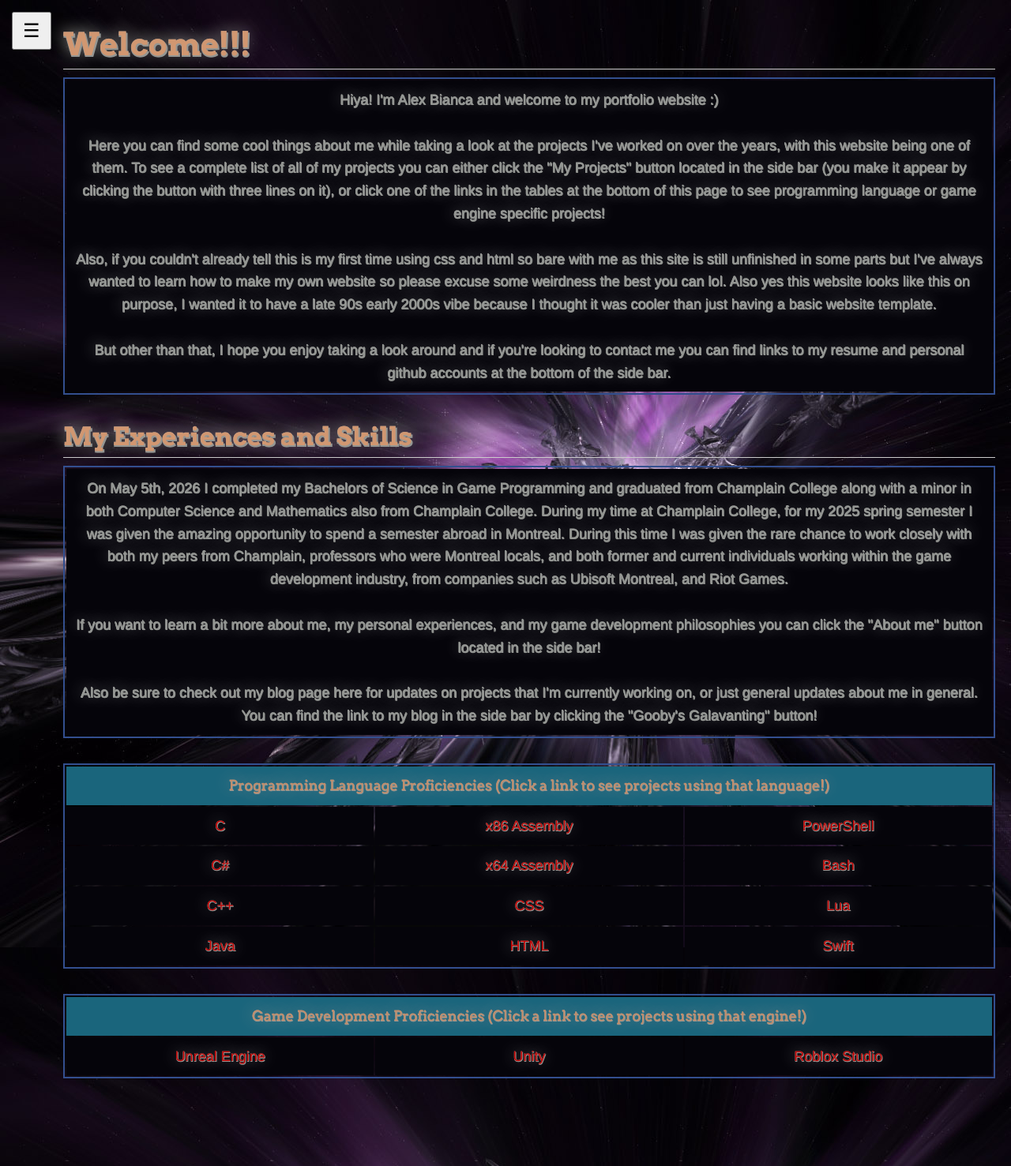
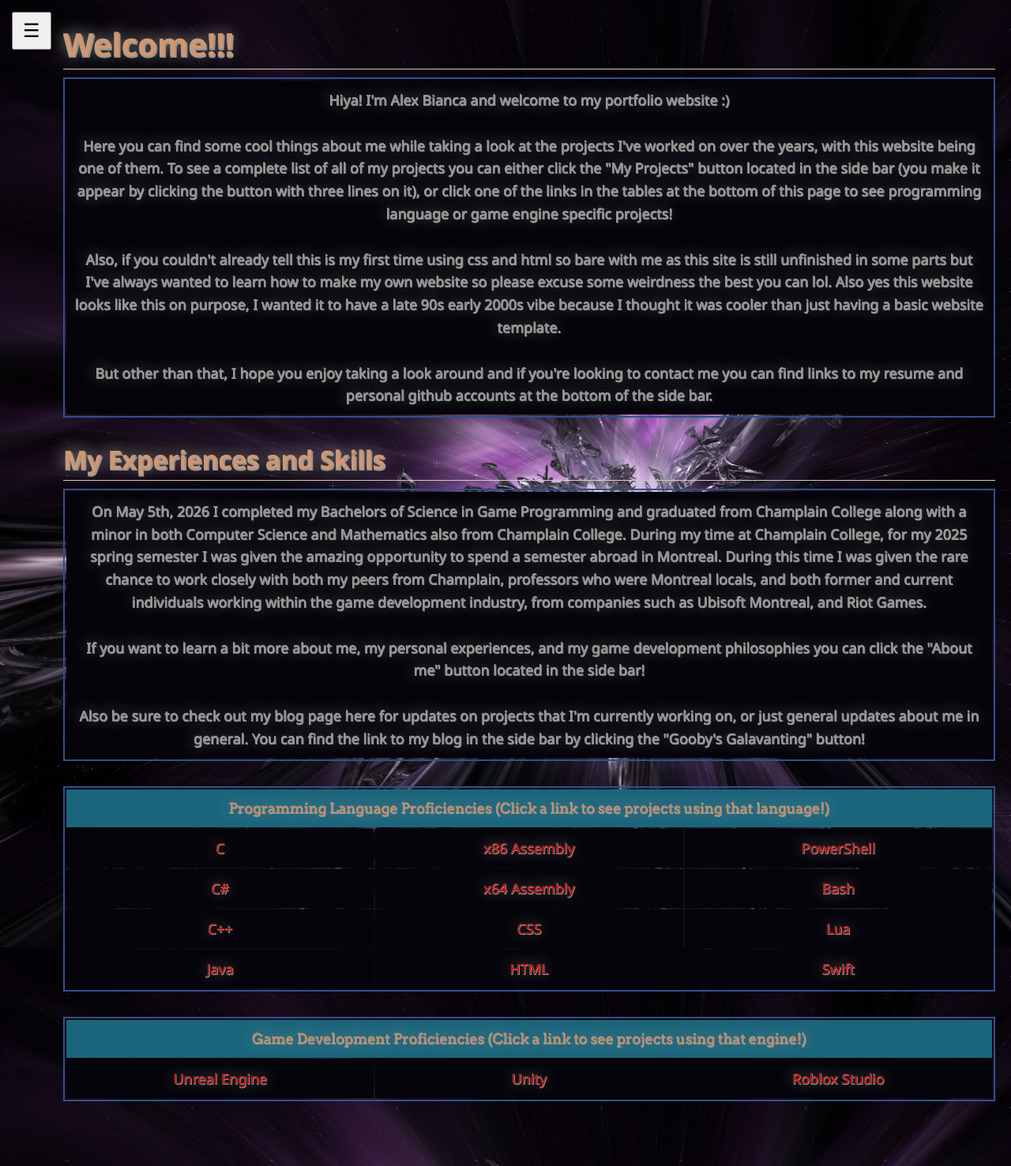
Before and after one commit to goobydaniels/goobydaniels.github.io, a Jekyll site: the page built from index.md, in a window 1280 px wide. Shown: the whole page at 79% size. Built offline with Jekyll 4.4.1, drawn with Linux system fonts in a browser that asks for light colours; our own code applies the rules of GitHub Pages for plain Markdown files.

Commit message:
this should fix buttons and font changes

```diff
--- a/_layouts/default.html
+++ b/_layouts/default.html
@@ -40,9 +40,9 @@
 
         <h3 class="header">Spotlight Projects:</h3>
         <ul>
-          <p class="header"><a class="frutiger-aero-button medium" href="https://goobydaniels.github.io/youreit-page.html">You're It!</p>
-          <p class="header"><a class="frutiger-aero-button medium" href="https://goobydaniels.github.io/CCBB-page.html">Choo Choo Boom Boom</p>
-          <p class="header"><a class="frutiger-aero-button medium" href="https://goobydaniels.github.io/brick-bash-page.html">Brick Bash</p>
+          <p class="header"><a class="frutiger-aero-button medium" href="https://goobydaniels.github.io/youreit-page.html">You're It!</a>
+          <p class="header"><a class="frutiger-aero-button medium" href="https://goobydaniels.github.io/CCBB-page.html">Choo Choo Boom Boom</a>
+          <p class="header"><a class="frutiger-aero-button medium" href="https://goobydaniels.github.io/brick-bash-page.html">Brick Bash</a>
         </ul>
 
         <ul>
--- a/_sass/jekyll-theme-dinky.scss
+++ b/_sass/jekyll-theme-dinky.scss
@@ -31,7 +31,7 @@
 body {
   // Padding from the top of the page, horizontal padding, padding from the bottom of the page, also padding from the bottom of the page?
   padding:10px 20px 0 0;
-  font-family:"Helvetica Neue", Helvetica, Arial, sans-serif;
+  font-family:"Segoe UI", Tahoma, "Segoe UI Web", system-ui, sans-serif;
   // Generic text font size
 	font-size: 16px;
   // Generic text color
@@ -244,11 +244,11 @@
 
 p, ul, ol, table, dl {
   // (Effects all class p, ul, ol, table, and dl if 0, listed classes become left aligned and space between new lines becomes uniform, if missing becomes centered with uniform spacing, if 1 becomes left aligned with uniform spacing), space from listed classes new lines
-  margin:0 0 22px;
+  margin:0 0 2px;
 }
 
 h1, h2, h3 {
-	font-family: Arvo, Monaco, serif;
+	font-family: "Segoe UI", Tahoma, "Segoe UI Web", system-ui, sans-serif;
   // Bottom of header text's distance from line
   line-height:1.3;
 	font-weight: normal;
```
